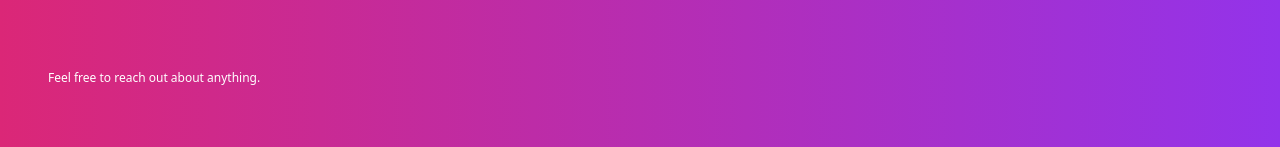
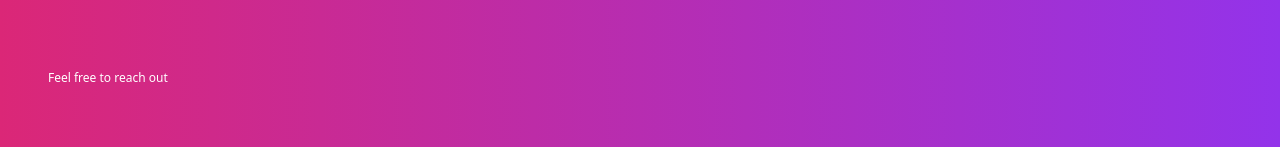
Before and after one commit to gavinfogel/gavinfogel.github.io, a React (Vite) app: page / in a window 1280 px wide. Shown: the part 650-797 px from the top of the page. Built offline with nearby package versions, Linux system fonts and the light colour scheme.

Commit message:
Update App.jsx

```diff
--- a/src/App.jsx
+++ b/src/App.jsx
@@ -22,7 +22,7 @@ export default function App() {
           <Button label="EMAIL" hiddenText="gavin@fogel.io" href="mailto:gavin@fogel.io" />
           <Button label="TWITTER" hiddenText="@gavinfogel" href="https://twitter.com/gavinfogel" />
         </div>
-        <span className="text-xs">Feel free to reach out about anything.</span>
+        <span className="text-xs">Feel free to reach out</span>
       </div>
       <div
         className="absolute w-full translate-x-0  h-screen md:w-2/3
```
